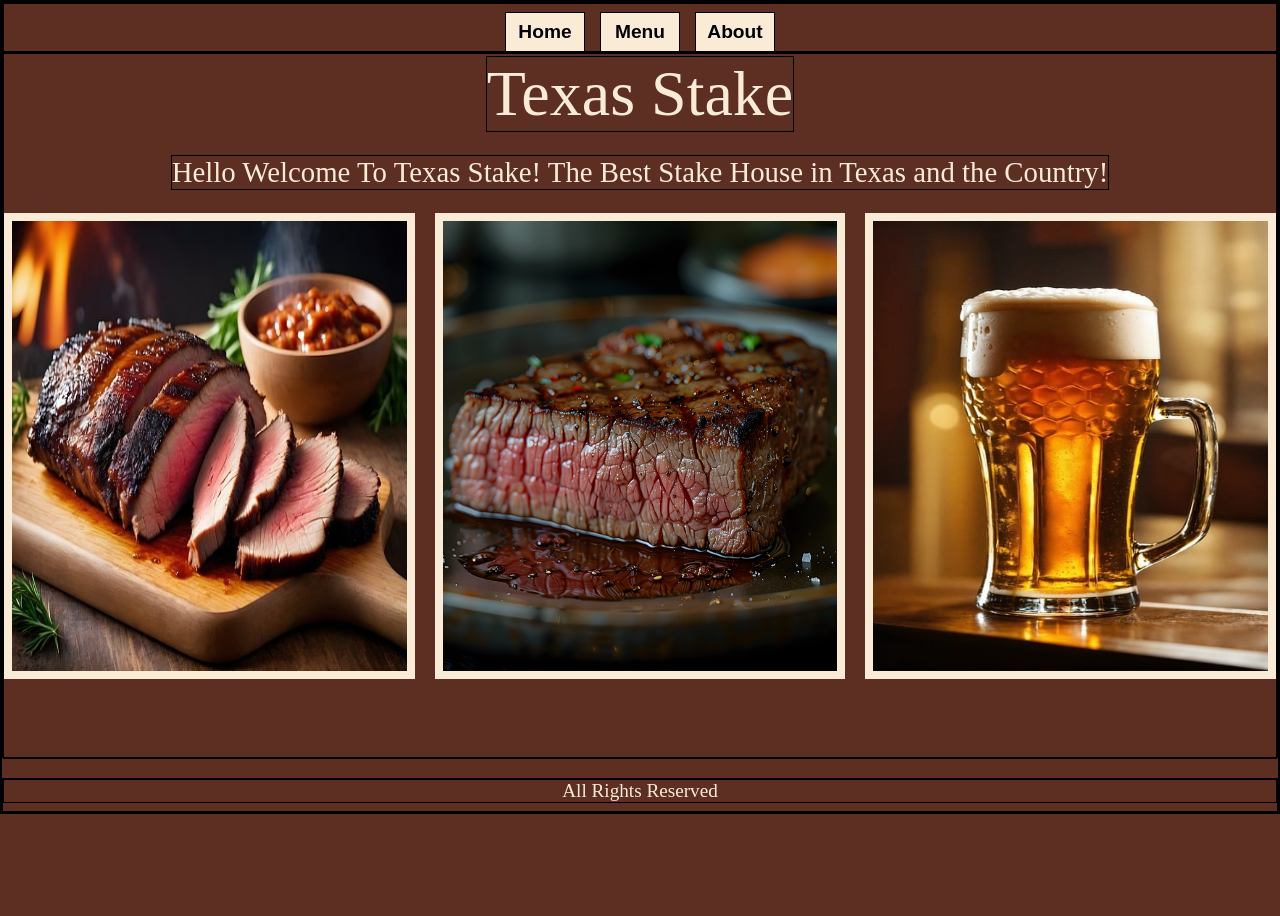
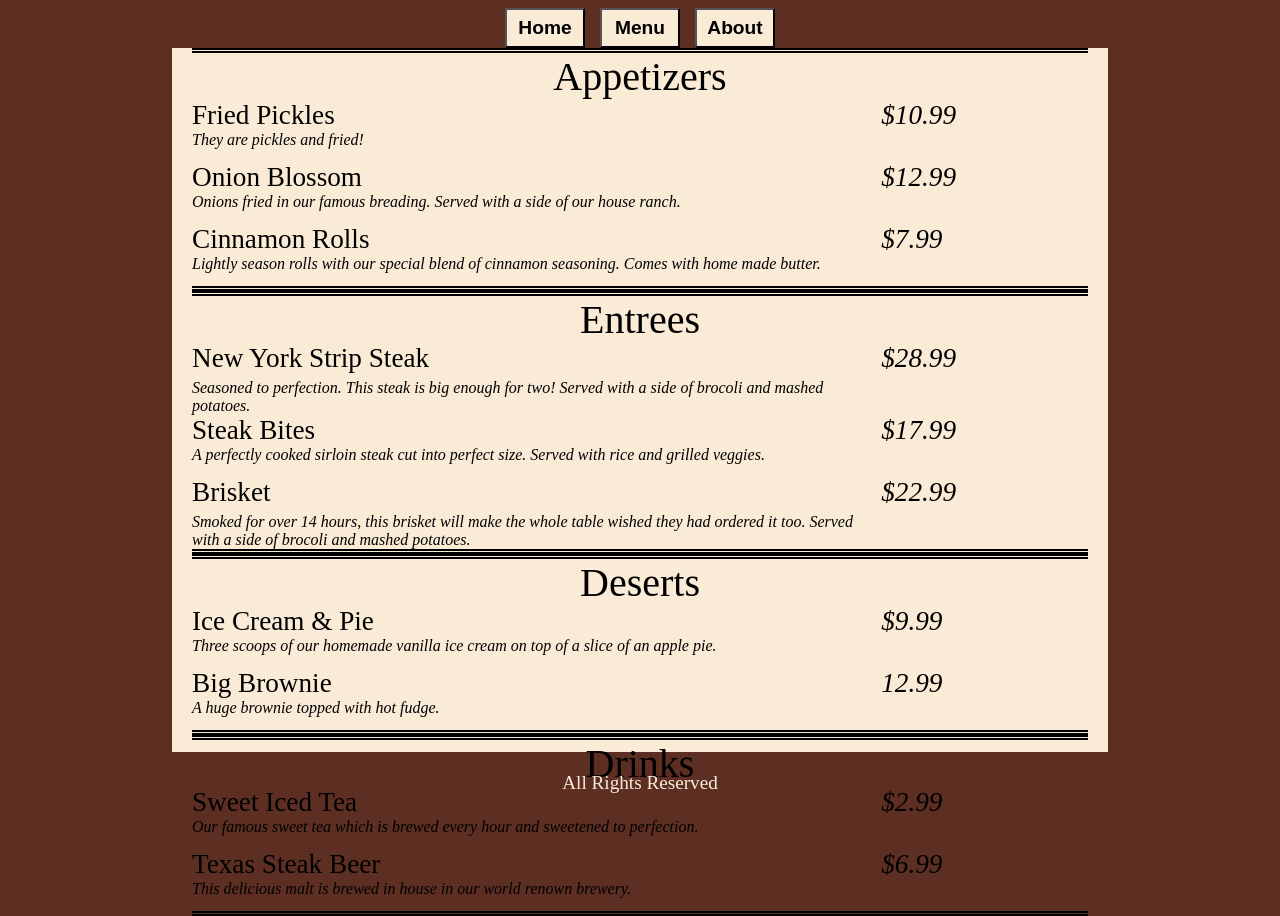
Before and after one commit to jose-g315/restaurant-page, a website built with webpack: page src/template.html in a window 1280 px wide. Both pictures are taken after a click on the button "Menu". Before the commit the page ends 814 px from the top, so only its background shows below. Built offline with nearby package versions, Linux system fonts and the light colour scheme.

Commit message:
Created module to render menu page using javascript.

```diff
--- a/src/about.js
+++ b/src/about.js
@@ -0,0 +1 @@
+// module for rendering about page
--- /dev/null
+++ b/src/food-data.js
@@ -0,0 +1,64 @@
+// food array to populate menu
+
+export const menuItems = [
+    {
+        name: "Fried Pickles",
+        price: "$10.99",
+        description: "They are pickles and fried!",
+        type: "appetizer"
+    },
+    {
+        name: "Onion Blossom",
+        price: "$12.99",
+        description: "Onions fried in our famous breading. Served with a side of our house ranch.",
+        type: "appetizer"
+    },
+    {
+        name: "Cinnamon Rolls",
+        price: "$7.99",
+        description: "Lightly season rolls with our special blend of cinnamon seasoning. Comes with home made butter.",
+        type: "appetizer"
+    },
+    {
+        name: "New York Strip Steak",
+        price: "$28.99",
+        description: "Seasoned to perfection. This steak is big enough for two! Served with a side of brocoli and mashed potatoes.",
+        type: "entree"
+    },
+    {
+        name: "Steak Bites",
+        price: "$17.99",
+        description: "A perfectly cooked sirloin steak cut into perfect size. Served with rice and grilled veggies.",
+        type: "entree"
+    },
+    {
+        name: "Brisket",
+        price: "$22.99",
+        description: "Smoked for over 14 hours, this brisket will make the whole table wished they had ordered it too. Served with a side of brocoli and mashed potatoes.",
+        type: "entree"
+    },
+    {
+        name: "Ice Cream & Pie",
+        price: "$9.99",
+        description: "Three scoops of our homemade vanilla ice cream on top of a slice of an apple pie. ",
+        type: "desert"
+    },
+    {
+        name: "Big Brownie",
+        price: "12.99",
+        description: "A huge brownie topped with hot fudge.",
+        type: "desert"
+    },
+    {
+        name: "Sweet Iced Tea",
+        price: "$2.99",
+        description: "Our famous sweet tea which is brewed every hour and sweetened to perfection.",
+        type: "drink"
+    },
+    {
+        name: "Texas Steak Beer",
+        price: "$6.99",
+        description: "This delicious malt is brewed in house in our world renown brewery.",
+        type: "drink"
+    },
+]
--- a/src/homepage.js
+++ b/src/homepage.js
@@ -2,6 +2,7 @@
 
 
 export  default function renderHomepage() {
+    // dom variables
     const content = document.querySelector("#content");
     const homepage = document.createElement("div");
     const name = document.createElement("div");
@@ -10,11 +11,10 @@ export  default function renderHomepage() {
     const pictureTwo = document.createElement("div");
     const pictureThree = document.createElement("div");
 
+    // adding css classes and text content
     homepage.classList.add("home-page");
     name.classList.add("name");
-    name.textContent = "Texas Stake";
     promo.classList.add("promo");
-    promo.textContent = "Hello Welcome To Texas Stake! The Best Stake House in Texas and the Country!"
     pictureOne.classList.add("picture");
     pictureOne.classList.add("one");
     pictureTwo.classList.add("picture");
@@ -22,6 +22,10 @@ export  default function renderHomepage() {
     pictureThree.classList.add("picture");
     pictureThree.classList.add("three");
 
+    name.textContent = "Texas Steak";
+    promo.textContent = "Hello Welcome To Texas Steak! The Best Steak House in Texas and the Country!"
+
+    // appending dom elements to the homepage container and homepage to main content container
     homepage.appendChild(name);
     homepage.appendChild(promo);
     homepage.appendChild(pictureOne);
--- a/src/index.js
+++ b/src/index.js
@@ -1,5 +1,24 @@
 import "./styles.css";
-// homepage
+// importing all tabs
 import renderHomepage from "./homepage";
+import renderMenu from "./menu";
+
+
+function clearContent() {
+    // const content = document.querySelector("#content");
+    while(content.firstChild) {
+        content.removeChild(content.firstChild);
+    }
+}
 
 renderHomepage();
+const homeButton = document.querySelector(".home");
+homeButton.addEventListener("click" , ( )=> {
+    clearContent();
+    renderHomepage();
+});
+const menuButton = document.querySelector(".menu");
+menuButton.addEventListener("click", () => {
+    clearContent();
+    renderMenu();
+});
--- a/src/menu.js
+++ b/src/menu.js
@@ -0,0 +1,74 @@
+// module for rendering the menu
+
+// importing food data
+import { menuItems } from "./food-data";
+
+export default function renderMenu() {
+    // dom variables
+    const content = document.querySelector("#content");
+    const menu = document.createElement("div");
+    const appetizers = document.createElement("div");
+    const entrees = document.createElement("div");
+    const deserts = document.createElement("div");
+    const drinks = document.createElement("div");
+
+    // adding css classes and text content
+    menu.classList.add("menu-container");
+    appetizers.classList.add("section-container");
+    entrees.classList.add("section-container");
+    deserts.classList.add("section-container");
+    drinks.classList.add("section-container");
+
+    appetizers.textContent = "Appetizers";
+    entrees.textContent = "Entrees";
+    deserts.textContent = "Deserts";
+    drinks.textContent = "Drinks";
+
+    // looping through food data to create dom elements and
+    menuItems.forEach((item) => {
+        // dom variables
+        const name = document.createElement("p");
+        const description = document.createElement("p");
+        const price = document.createElement("p");
+        const itemContainer = document.createElement("div");
+
+       // adding css classes and text content
+        name.classList.add("food-name");
+        description.classList.add("description");
+        price.classList.add("price");
+        itemContainer.classList.add("item-container");
+
+        name.textContent = item.name;
+        description.textContent = item.description;
+        price.textContent = item.price;
+
+        // appending item attributes to container
+        itemContainer.appendChild(name);
+        itemContainer.appendChild(description);
+        itemContainer.appendChild(price);
+
+        // appending to the correct menu section based on type
+        if (item.type === "appetizer") {
+            appetizers.appendChild(itemContainer);
+
+        } else if(item.type === "entree") {
+            entrees.appendChild(itemContainer);
+
+        } else if (item.type === "desert") {
+            deserts.appendChild(itemContainer);
+
+        } else if (item.type === "drink") {
+            drinks.appendChild(itemContainer);
+        }
+
+
+
+    });
+
+    // appending all sections menu and menu to main content container
+    menu.appendChild(appetizers);
+    menu.appendChild(entrees);
+    menu.appendChild(deserts);
+    menu.appendChild(drinks);
+    content.appendChild(menu);
+}
--- a/src/styles.css
+++ b/src/styles.css
@@ -2,7 +2,7 @@
 * {
     padding: 0;
     margin: 0;
-    border: 1px solid black;
+    /* border: 1px solid black; */
 }
 :root {
     --main-font-color: antiquewhite;
@@ -83,6 +83,48 @@ nav {
     background-image: url(./images/ai-generated-8606240_640.jpg);
     border: 8px solid var(--main-font-color);
 }
+/* menu  */
+.menu-container {
+    height: 100%;
+    width: 70%;
+    background-color: antiquewhite;
+    margin-left: auto;
+    margin-right: auto;
+    display: flex;
+    flex-direction: column;
+    padding-left: 20px;
+    padding-right: 20px;
+}
+.section-container {
+    font-size: 2.5rem;
+    text-align: center;
+    flex: 1;
+    display: flex;
+    flex-direction: column;
+    justify-content: center;
+    border-bottom: 5px double black;
+    border-top: 5px double black;
+}
+.item-container {
+    display: grid;
+    grid-template-columns: 1fr .3fr;
+    grid-template-rows: 1fr 1fr;
+    text-align: left;
+}
+.food-name {
+    grid-column: 1/2;
+    font-size: 1.7rem;
+}
+.description {
+    grid-row: 2/3;
+    font-size: 1rem;
+    font-style: italic;
+}
+.price {
+    grid-row: 1/3;
+    font-size: 1.7rem;
+    font-style: italic;
+}
 
 @media screen and (max-width: 800px) {
     .name {
--- a/src/template.html
+++ b/src/template.html
@@ -8,9 +8,9 @@
 <body>
     <header class="header">
         <nav>
-            <button class="header-button">Home</button>
-            <button class="header-button">Menu</button>
-            <button class="header-button">About</button>
+            <button class="header-button home">Home</button>
+            <button class="header-button menu">Menu</button>
+            <button class="header-button about">About</button>
         </nav>
     </header>
     <div id="content">
```
